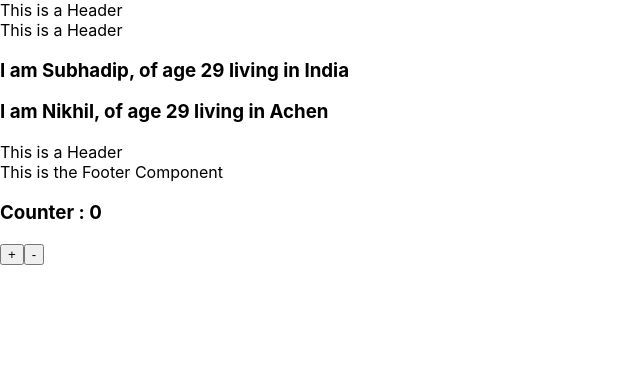
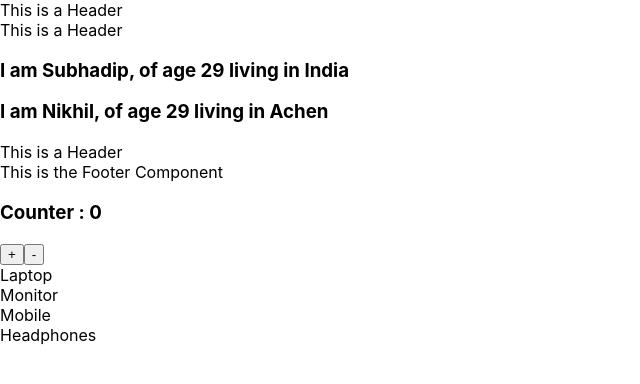
Before and after one commit to engineersubhadip/REACT, a React (Create React App) app in the folder Class-1/my-app/: page / in a window 1280 px wide. Shown: the top 384 px of the page, without its empty margins (0-640 px from the left). Built offline with nearby package versions, Linux system fonts and the light colour scheme.

Commit message:
Rendered a List of Products

```diff
--- a/Class-1/my-app/src/App.js
+++ b/Class-1/my-app/src/App.js
@@ -3,6 +3,7 @@ import Header from './Components/Header';
 import Footer from './Components/Footer';
 import UserProfile from './Components/UserProfile';
 import Counter from './Components/Counter';
+import Products from './Components/Products';
 
 function App() {
   return (
@@ -14,6 +15,7 @@ function App() {
 		<Header/>
 		<Footer />
 		<Counter />
+		<Products />
 	</>
   );
 }
--- /dev/null
+++ b/Class-1/my-app/src/Components/Products.js
@@ -0,0 +1,20 @@
+let Products = function(){
+    let product = [
+        {id:285,name:"Laptop",price:"90K"},
+        {id:312,name:"Monitor",price:"20K"},
+        {id:466,name:"Mobile",price:"55K"},
+        {id:387,name:"Headphones",price:"4K"}
+    ]
+    return (
+        <div>
+        {
+            product.map(function(ele){
+                return <div>{ele.name}</div>
+            })
+        }
+        </div>
+        // <div>{product[1].name}</div>
+    );
+};
+
+export default Products;
```
